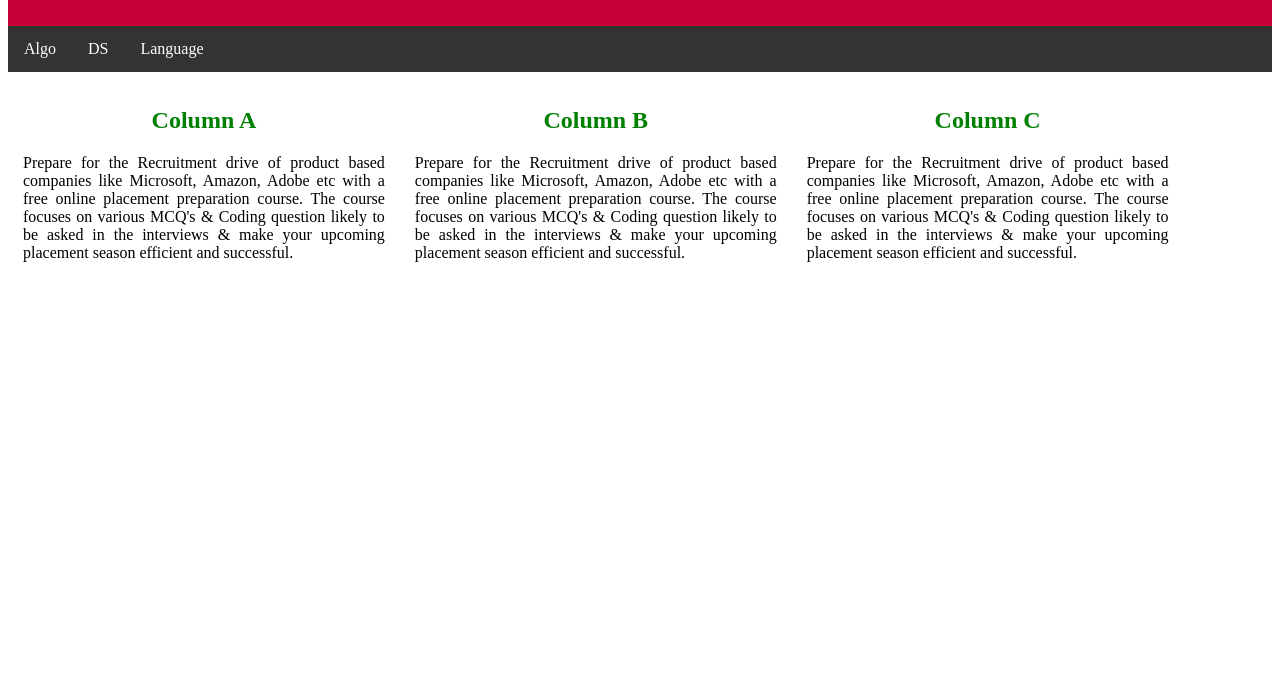
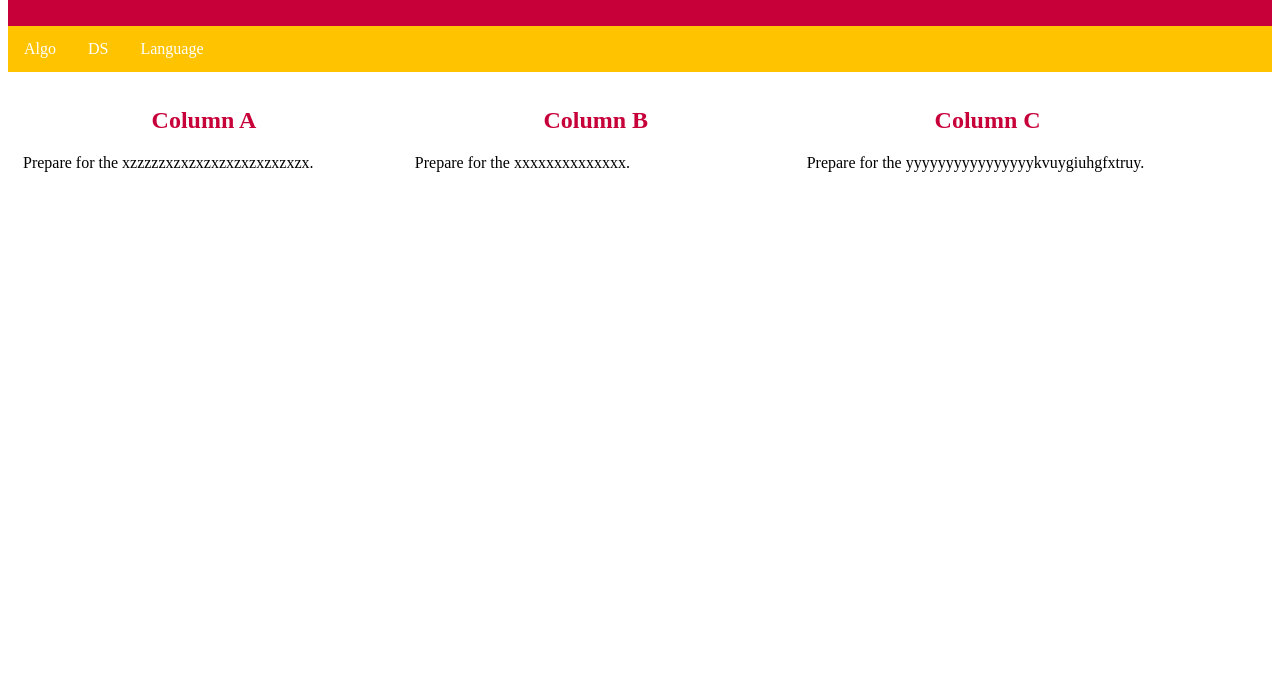
Before and after one commit to sjabeen/UMD-FIRE-QML, a plain HTML site: page index.html in a window 1280 px wide. Shown: the part 102-800 px from the top of the page. Drawn offline with Linux system fonts and the light colour scheme.

Commit message:
Update index.html

```diff
--- a/index.html
+++ b/index.html
@@ -1,129 +1,41 @@
 <!DOCTYPE html>
 <html>
-    <head>
-        <title>
-            Website Layout
-        </title>
+    <head><title>UMD FIRE Quantum Machine Learning</title>
         <style>
-            * {
-                box-sizing: border-box;
-            }
-
-            /* CSS property for header section */
-            .header {
-                background-color: #C70039;
-                padding: 15px;
-                text-align: center;
-            }
+            * {box-sizing: border-box;}
+            /* CSS property for header section  red color  #C70039 yellow #FFC300*/
+            .header {background-color: #C70039;padding: 15px;text-align: center; }
 
             /* CSS property for navigation menu */
-            .nav_menu {
-                overflow: hidden;
-                background-color: #333;
-            }
-            .nav_menu a {
-                float: left;
-                display: block;
-                color: white;
-                text-align: center;
-                padding: 14px 16px;
-                text-decoration: none;
-            }
-            .nav_menu a:hover {
-                background-color: white;
-                color: green;
-            }
+            .nav_menu {overflow: hidden;background-color: #FFC300;}
+            .nav_menu a {float: left;display: block;color: white;text-align: center;padding: 14px 16px;text-decoration: none;}
+            .nav_menu a:hover {background-color: white;color: #C70039;}
 
             /* CSS property for content section */
-            .columnA, .columnB, .columnC {
-                float: left;
-                width: 31%;
-                padding: 15px;
-                text-align:justify;
-            }
-            h2 {
-                color:green;
-                text-align:center;
+            .columnA, .columnB, .columnC { float: left; width: 31%;padding: 15px;text-align:justify;} h2 {color:#C70039;text-align:center;
             }
 
             /* Media query to set website layout
             according to screen size */
-            @media screen and (max-width:600px) {
-                .columnA, .columnB, .columnC {
-                    width: 50%;
-                }
-            }
-            @media screen and (max-width:400px) {
-                .columnA, .columnB, .columnC {
-                    width: 100%;
-                }
-            }
-        </style>
+            @media screen and (max-width:600px) {.columnA, .columnB, .columnC {width: 50%;}}@media screen and (max-width:400px) { .columnA, .columnB, .columnC {width: 100%;}}</style>
     </head>
 
     <body>
 
         <!-- header of website layout -->
-        <div class = "header">
-            <h2 style = "color:white;font-size:200%">
-                GeeksforGeeks
-            </h2>
-        </div>
+        <div class = "header"><h2 style = "color:white;font-size:200%"> UMD FIRE Quantum Machine Learning</h2></div>
 
         <!-- navigation menu of website layout -->
-        <div class = "nav_menu">
-            <a href = "#">Algo</a>
-            <a href = "#">DS</a>
-            <a href = "#">Language</a>
-        </div>
+        <div class = "nav_menu"><a href = "#">Algo</a> <a href = "#">DS</a> <a href = "#">Language</a></div>
 
         <!-- Content section of website layout -->
         <div class = "row">
 
-            <div class = "columnA">
-                <h2>Column A</h2>
+            <div class = "columnA"><h2>Column A</h2><p>Prepare for the xzzzzzxzxzxzxzxzxzxzxzxzx.</p> </div>
 
+            <div class = "columnB"><h2>Column B</h2><p>Prepare for the xxxxxxxxxxxxxx.</p></div>
 
-<p>Prepare for the Recruitment drive of product
-                based companies like Microsoft, Amazon, Adobe
-                etc with a free online placement preparation
-                course. The course focuses on various MCQ's
-                & Coding question likely to be asked in the
-                interviews & make your upcoming placement
-                season efficient and successful.</p>
-
-
-            </div>
-
-            <div class = "columnB">
-                <h2>Column B</h2>
-
-
-<p>Prepare for the Recruitment drive of product
-                based companies like Microsoft, Amazon, Adobe
-                etc with a free online placement preparation
-                course. The course focuses on various MCQ's
-                & Coding question likely to be asked in the
-                interviews & make your upcoming placement
-                season efficient and successful.</p>
-
-
-            </div>
-
-            <div class = "columnC">
-                <h2>Column C</h2>
-
-
-<p>Prepare for the Recruitment drive of product
-                based companies like Microsoft, Amazon, Adobe
-                etc with a free online placement preparation
-                course. The course focuses on various MCQ's
-                & Coding question likely to be asked in the
-                interviews & make your upcoming placement
-                season efficient and successful.</p>
-
-
-            </div>
+            <div class = "columnC"><h2>Column C</h2><p>Prepare for the yyyyyyyyyyyyyyyykvuygiuhgfxtruy.</p></div>
         </div>
     </body>
 </html>
```
